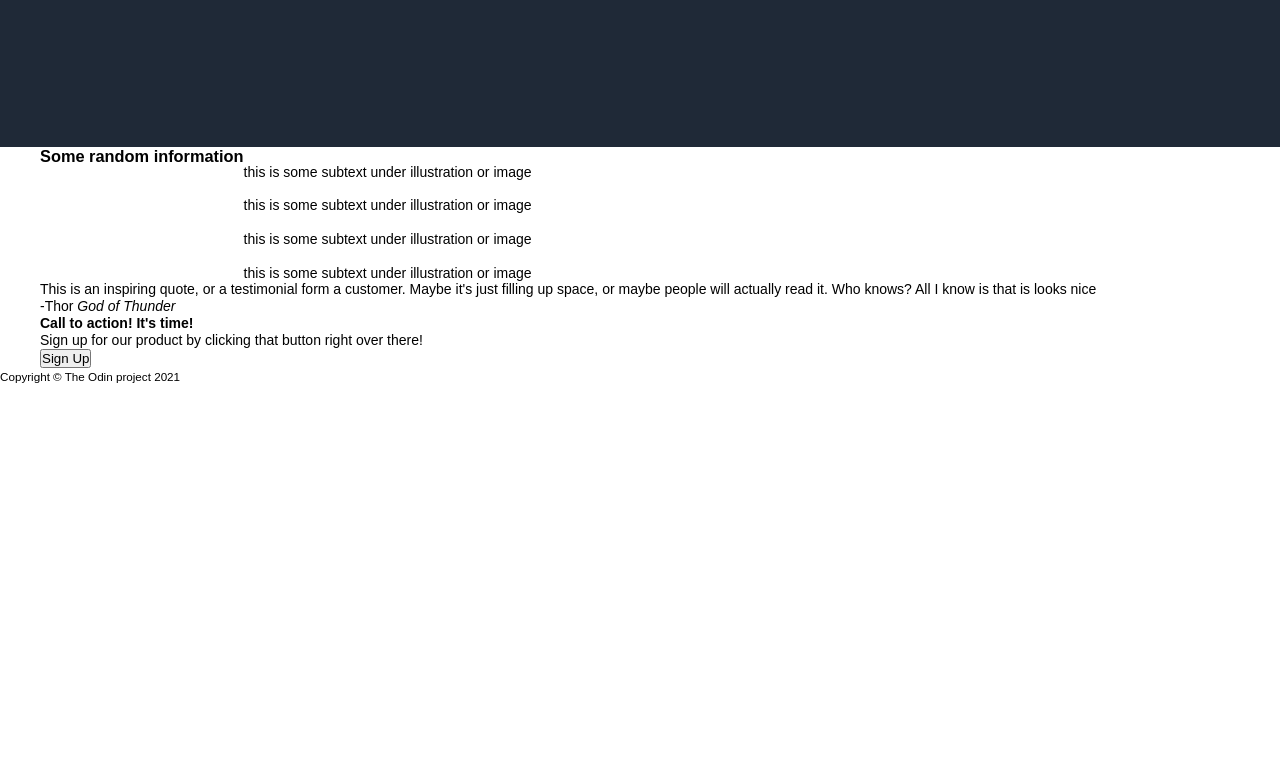
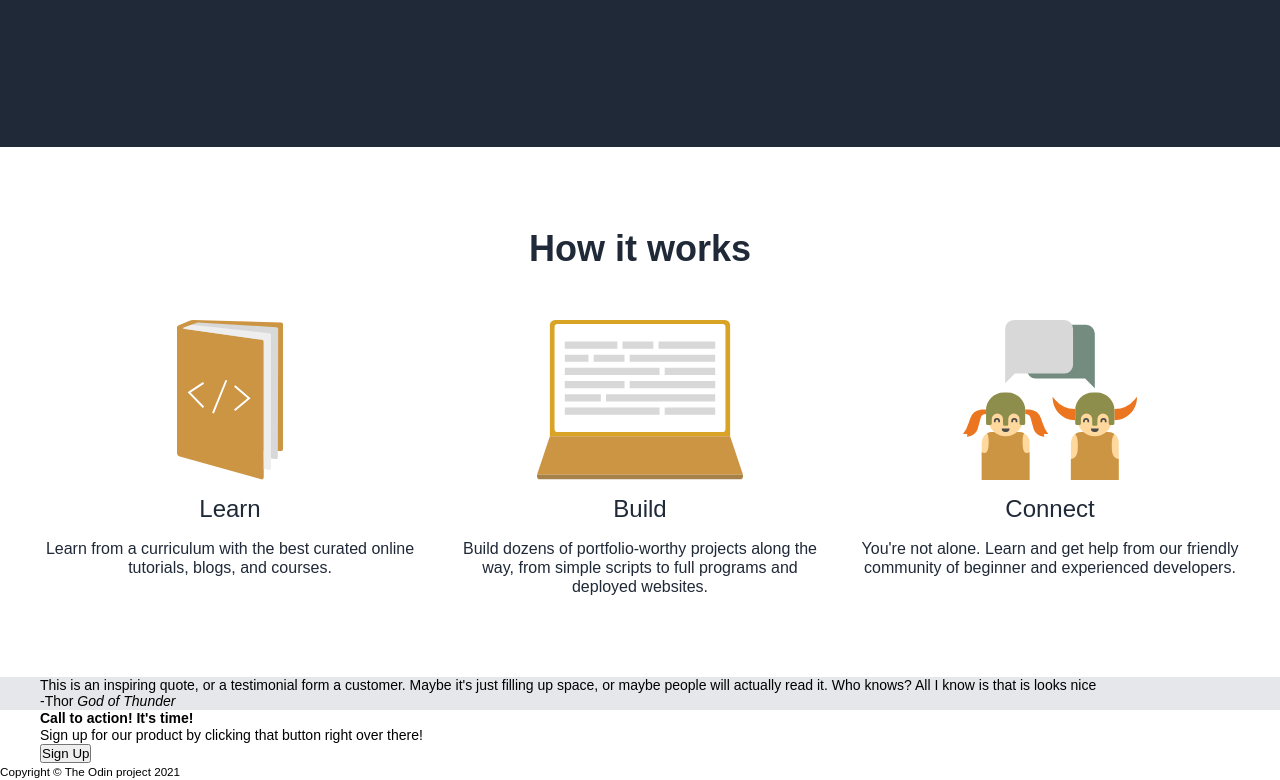
Before and after one commit to sagarmaharjan/odin-landing-page, a plain HTML site: page index.html in a window 1280 px wide. Shown: the part 504-1284 px from the top of the page. Before the commit the page ends 888 px from the top, so only its background shows below. Drawn offline with Linux system fonts and the light colour scheme.

Commit message:
Add css for about section of landing page

```diff
--- a/index.html
+++ b/index.html
@@ -49,33 +49,38 @@
 		</section>
 
 		<section class="about">
-			<div class="container">
-				<h3>Some random information</h3>
-
-				<div class="about-wrapper">
-					<article>
-						<figure>
-							<img src="" alt="" />
+			<div class="container about__container">
+				<h3>How it works</h3>
+				<div class="about__wrapper">
+					<article class="about-item">
+						<figure class="about-item__figure">
+							<img src="images/book.svg" alt="book illustration" />
 						</figure>
-						<p>this is some subtext under illustration or image</p>
+						<h4 class="about-item__title">Learn</h4>
+						<p class="about-item__text">
+							Learn from a curriculum with the best curated online tutorials,
+							blogs, and courses.
+						</p>
 					</article>
-					<article>
-						<figure>
-							<img src="" alt="" />
+					<article class="about-item">
+						<figure class="about-item__figure">
+							<img src="images/laptop.svg" alt="laptop illustration" />
 						</figure>
-						<p>this is some subtext under illustration or image</p>
+						<h4 class="about-item__title">Build</h4>
+						<p class="about-item__text">
+							Build dozens of portfolio-worthy projects along the way, from
+							simple scripts to full programs and deployed websites.
+						</p>
 					</article>
-					<article>
-						<figure>
-							<img src="" alt="" />
+					<article class="about-item">
+						<figure class="about-item__figure">
+							<img src="images/connect.svg" alt="connect illustration" />
 						</figure>
-						<p>this is some subtext under illustration or image</p>
-					</article>
-					<article>
-						<figure>
-							<img src="" alt="" />
-						</figure>
-						<p>this is some subtext under illustration or image</p>
+						<h4 class="about-item__title">Connect</h4>
+						<p class="about-item__text">
+							You're not alone. Learn and get help from our friendly community
+							of beginner and experienced developers.
+						</p>
 					</article>
 				</div>
 			</div>
--- a/styles.css
+++ b/styles.css
@@ -93,3 +93,53 @@ body {
 	background-color: #3882f6;
 	border-color: 3882f6;
 }
+
+.about {
+	text-align: center;
+	padding: 80px 0;
+	color: #1f2937;
+}
+
+.about__container {
+	flex-wrap: wrap;
+}
+
+.about h3 {
+	flex: auto;
+	min-width: 100%;
+	font-size: 36px;
+	font-weight: bolder;
+	margin-bottom: 50px;
+}
+
+.about__wrapper {
+	display: flex;
+	gap: 30px;
+}
+
+.about-item {
+	flex: 1;
+}
+
+.about-item__figure {
+	height: 160px;
+	margin-bottom: 15px;
+}
+
+.about-item__figure img {
+	height: 100%;
+}
+
+.about-item__title {
+	font-size: 24px;
+	font-weight: 500;
+	margin-bottom: 15px;
+}
+
+.about-item__text {
+	font-size: 16px;
+}
+
+.testimonial {
+	background-color: #e5e7eb;
+}
```
